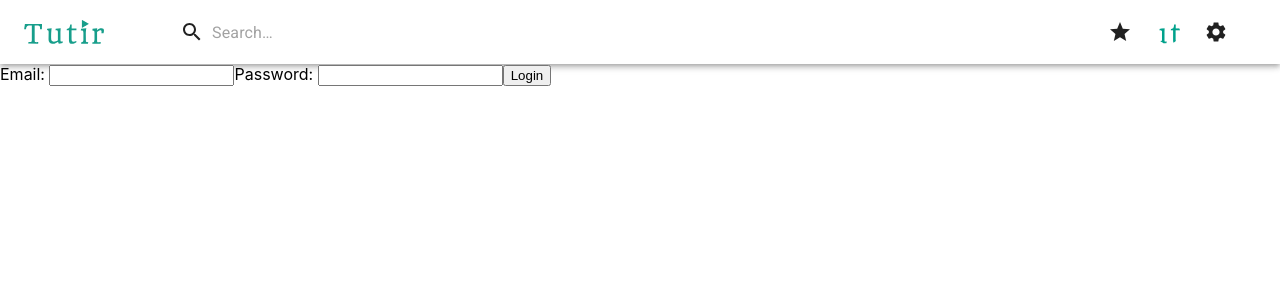
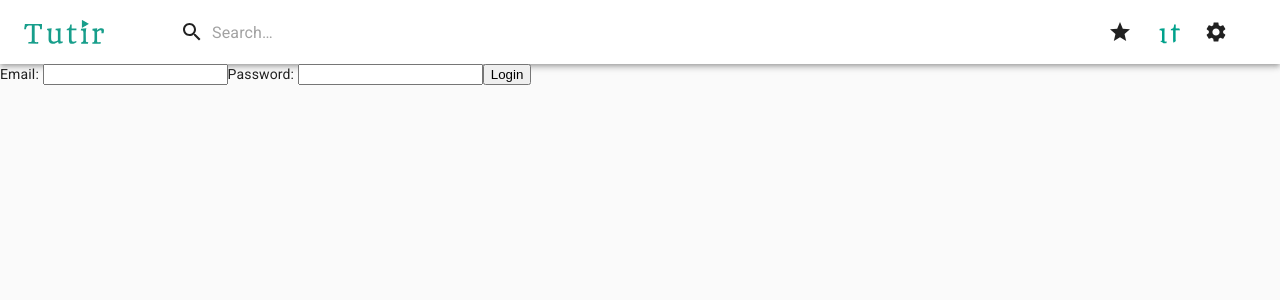
Before and after one commit to markuslim24/Tutir-frontend, a Next.js app: page /login in a window 1280 px wide. Shown: the top 300 px of the page. Built offline with nearby package versions, Linux system fonts and the light colour scheme; no server answers.

Commit message:
added CSSBaseline from MUI for normalization and removed globals.css import

```diff
--- a/pages/_app.tsx
+++ b/pages/_app.tsx
@@ -1,5 +1,5 @@
 //imports
-import "../styles/globals.css";
+import CssBaseline from "@material-ui/core/CssBaseline";
 import type { AppProps } from "next/app";
 import { Provider } from "react-redux";
 import { store } from "../store/store";
@@ -17,8 +17,10 @@ function MyApp({ Component, pageProps }: AppProps) {
   return (
     <Provider store={store}>
       <ThemeProvider theme={theme}>
-        <Navbar />
-        <Component {...pageProps} />
+        <CssBaseline>
+          <Navbar />
+          <Component {...pageProps} />
+        </CssBaseline>
       </ThemeProvider>
     </Provider>
   );
```
